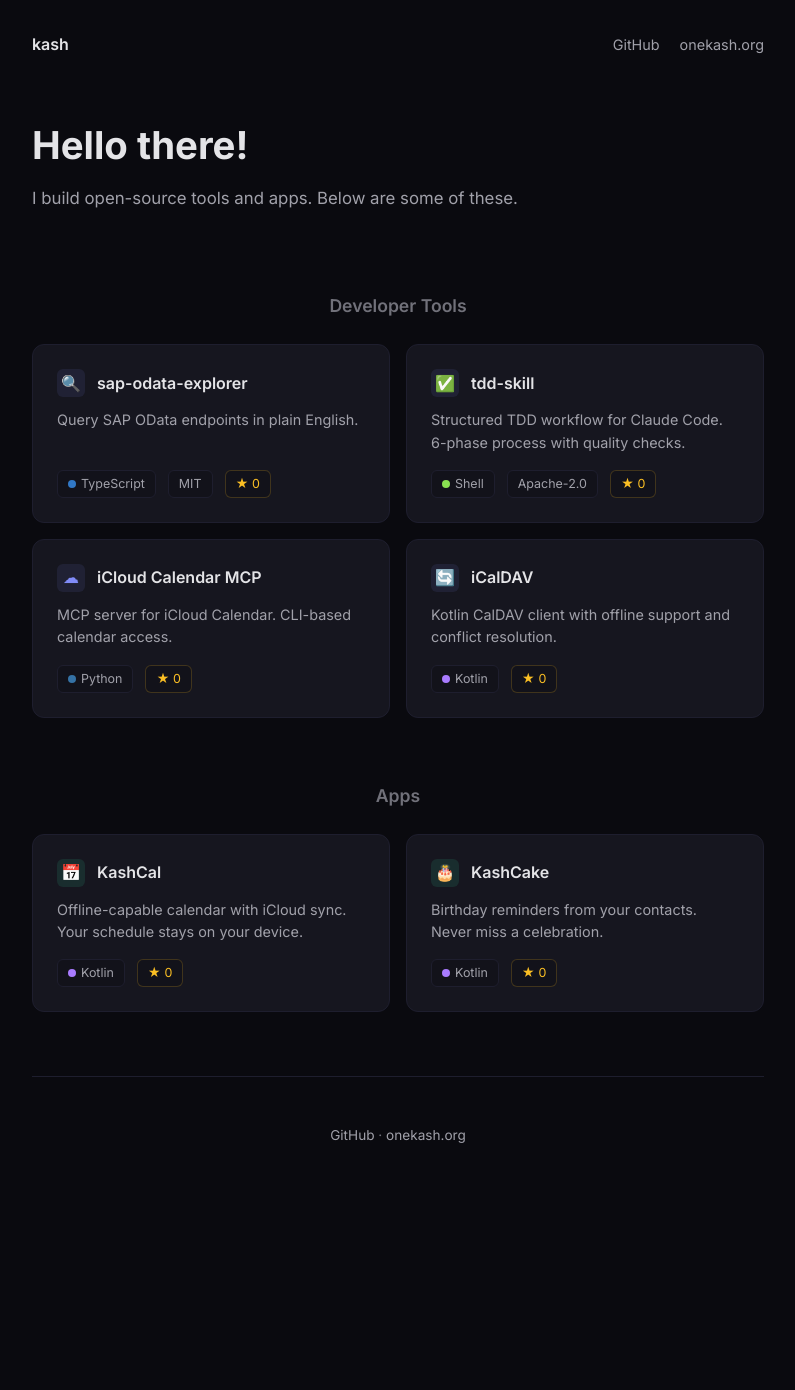
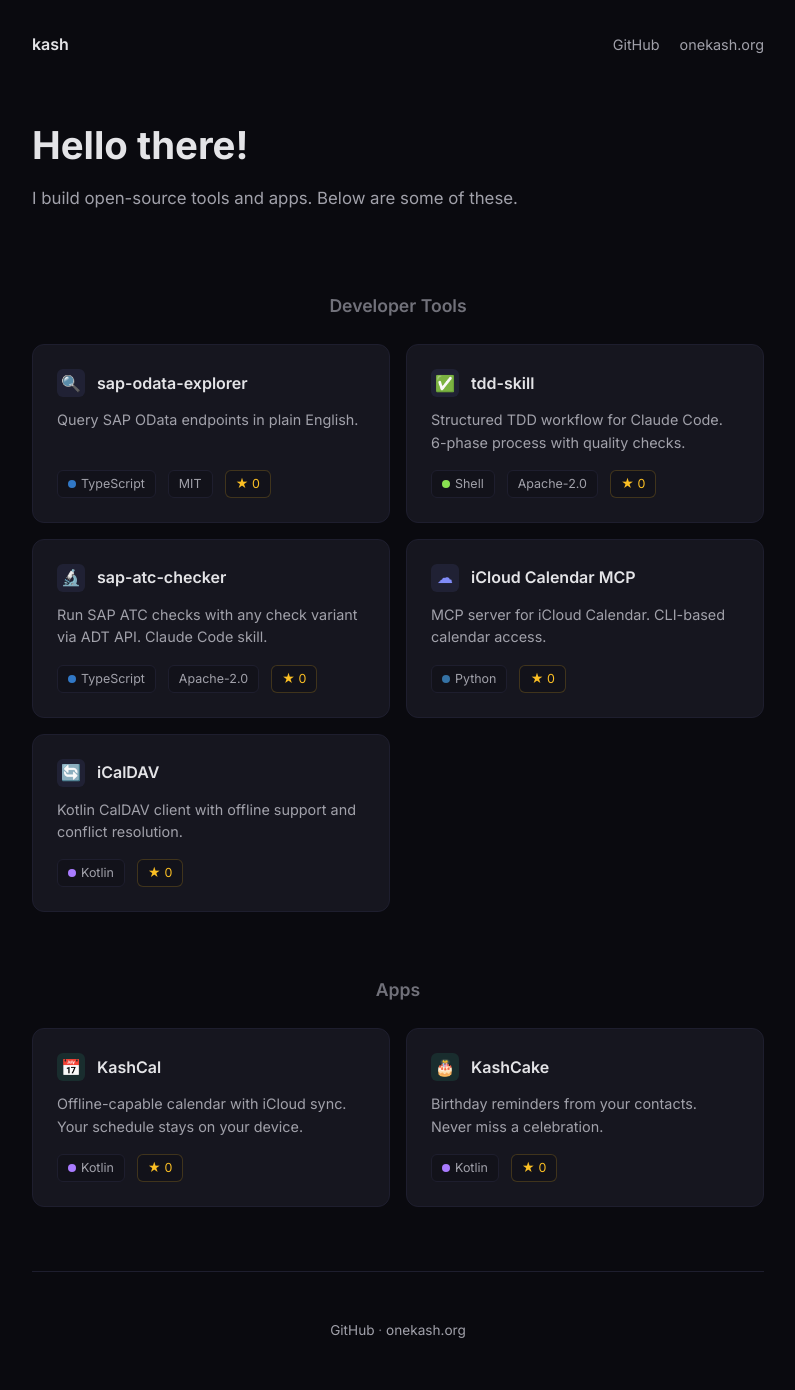
Before and after one commit to openkash/openkash.github.io, a Jekyll site: the page built from index.html, in a window 1280 px wide. Shown: the whole page, without its empty margins (242-1037 px from the left). Built offline with Jekyll 4.4.1, drawn with Linux system fonts in a browser that asks for light colours; comment, search, counter and statistics services are not loaded; before the commit the page ends 1195 px from its top, so only the background shows below that.

Commit message:
Add sap-atc-checker to Developer Tools

```diff
--- a/index.html
+++ b/index.html
@@ -46,6 +46,19 @@ layout: default
         <p class="card__desc">Structured TDD workflow for Claude Code. 6-phase process with quality checks.</p>
         <div class="card__meta">
           <span class="tag tag--lang tag--shell">Shell</span>
+          <span class="tag">Apache-2.0</span>
+          <span class="tag tag--stars" hidden>&#9733; 0</span>
+        </div>
+      </a>
+
+      <a class="card" href="https://github.com/openkash/sap-atc-checker" data-repo="openkash/sap-atc-checker">
+        <div class="card__header">
+          <div class="card__icon card__icon--tool">&#128300;</div>
+          <div class="card__name">sap-atc-checker</div>
+        </div>
+        <p class="card__desc">Run SAP ATC checks with any check variant via ADT API. Claude Code skill.</p>
+        <div class="card__meta">
+          <span class="tag tag--lang tag--ts">TypeScript</span>
           <span class="tag">Apache-2.0</span>
           <span class="tag tag--stars" hidden>&#9733; 0</span>
         </div>
```
